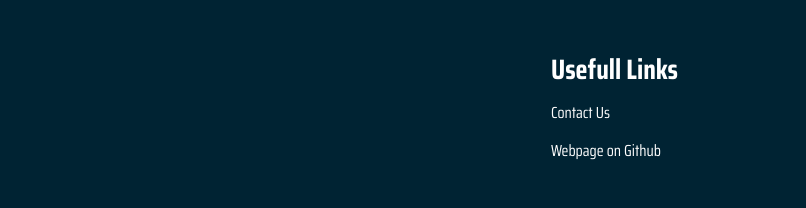
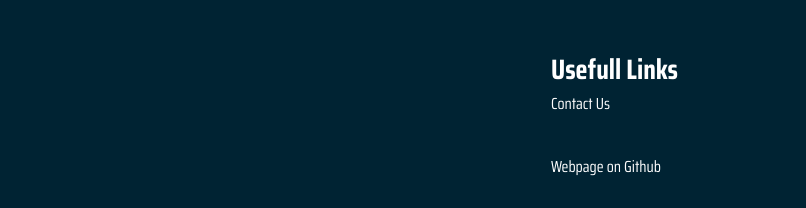
Before and after one commit to SmartHomeStock/SmartHomeStock, a plain HTML site: page index.html in a window 1280 px wide. Shown: the part 8706-8914 px from the top of the page, 474-1280 px from the left. Drawn offline with Linux system fonts and the light colour scheme.

Commit message:
Update style.css

```diff
--- a/styles/style.css
+++ b/styles/style.css
@@ -156,6 +156,8 @@ a {
 .footer-links {
 	font-size: 1.5rem;
   	color: var(--clr-white);
+	display: flex;
+    flex-direction: column; /* Ajusta a direção dos links para vertical */
 }
 
 .footer-links a{
```
